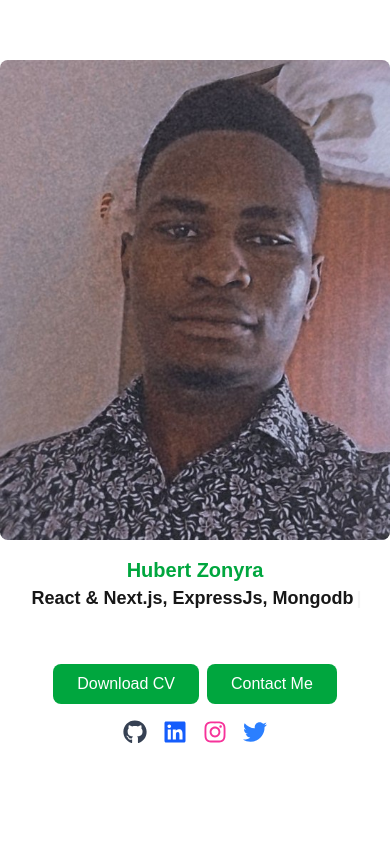
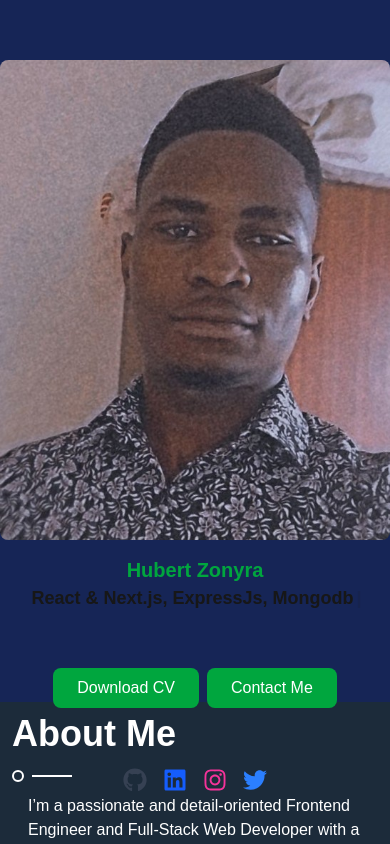
Before and after one commit to zonyra-hubert/Simple-Portfolio-site, a Next.js app: page / in a window 390 px wide. Shown: the top 844 px of the page. Built offline with nearby package versions, Linux system fonts and the light colour scheme.

Commit message:
made some fixes

```diff
--- a/components/Experience.tsx
+++ b/components/Experience.tsx
@@ -26,10 +26,10 @@ const Experience = () => {
               current with modern web technologies like Zod for validation and
               seamless UI animations.
             </p>
-            <h3 className="text-xl font-bold mt-4">
+            <h3 className="text-xl font-bold mt-4 mb-1">
               <span>•</span> Ecommerce Website with Next.js
             </h3>
-            <p className="mt-1">
+            {/*<p className="mt-1">*/}
               Having completed the Ultimate Next.js course, I have gained
               comprehensive expertise in full-stack web development,
               specifically in building production-grade e-commerce applications.
@@ -43,7 +43,7 @@ const Experience = () => {
               seamless front-end shopping experience, demonstrating my ability
               to integrate modern best practices and deliver high-quality,
               scalable web solutions. <Edditer />
-            </p>
+            {/*</p>*/}
           </div>
         </div>
 
--- /dev/null
+++ b/components/HeroSection.tsx
@@ -0,0 +1,106 @@
+
+import {motion} from "framer-motion";
+import Image from "next/image";
+import  Link from "next/link";
+import {FaLinkedin} from "react-icons/fa";
+import {FaInstagram} from "react-icons/fa";
+import {FaTwitter} from "react-icons/fa";
+import {FaGithub} from "react-icons/fa";
+import {Typewriter} from "react-simple-typewriter";
+
+import hubert from "../assets/hubert2.jpg";
+
+const fadeIn = {
+    hidden: { opacity: 0, y: 20 },
+    visible: { opacity: 1, y: 0 },
+};
+export default function HeroSection({contactMeRef}:{contactMeRef:unknown}   ) {
+
+
+    const scroll = () => {
+        // @ts-ignore
+        contactMeRef.current?.scrollIntoView({ behavior: "smooth" });
+    };
+
+
+return (<motion.div
+    initial="hidden"
+    animate="visible"
+    variants={fadeIn}
+    transition={{ duration: 0.8 }}
+    className=" w-full lg:w-[400px] lg:fixed lg:h-screen  h-[50%] md:w-[400px] md:fixed md:h-screen z-10 "
+>
+    <div className="flex flex-col items-center justify-center text-center w-full lg:pt-3">
+        <motion.div whileHover={{ scale: 1.05 }}>
+            <Image
+                src={hubert}
+                width={200}
+                height={100}
+                alt="Hubert"
+                className="w-full h-auto rounded-lg"
+            />
+        </motion.div>
+        <h1 className="lg:text-2xl md:text-2xl  font-bold mt-4 text-xl text-green-600">
+            Hubert Zonyra
+        </h1>
+        <h2 className="font-bold text-lg">
+            <Typewriter
+                words={[
+                    "Software Engineer",
+                    "React & Next.js, ExpressJs, Mongodb",
+                ]}
+                loop={true}
+                cursor
+                cursorStyle="|"
+                typeSpeed={70}
+                deleteSpeed={50}
+                delaySpeed={1500}
+            />
+        </h2>
+
+        <div className="flex gap-2 py-10  ">
+            <motion.a
+                href="/Resume.pdf"
+                target="_blank"
+                rel="noopener noreferrer"
+                className="inline-block mt-4 px-6 py-2 bg-green-600 text-white rounded-lg hover:bg-green-700 transition duration-300"
+                whileHover={{ scale: 1.05 }}
+            >
+                Download CV
+            </motion.a>
+            <motion.button
+                onClick={scroll}
+                className="inline-block mt-4 px-6 py-2 cursor-pointer bg-green-600 text-white rounded-lg hover:bg-green-700 transition duration-300"
+                whileHover={{ scale: 1.05 }}
+            >
+                Contact Me
+            </motion.button>
+        </div>
+        <motion.div
+            className=" mt-5 bottom-20 pb-5  "
+            initial="hidden"
+            whileInView="visible"
+            variants={fadeIn}
+            transition={{ delay: 0.3, duration: 0.5 }}
+        >
+            <div className="flex space-x-4  ">
+                <Link href="https://github.com/zonyra-hubert" target="_blank">
+                    <FaGithub className="w-6 h-6 text-gray-700 hover:text-white" />
+                </Link>
+                <Link
+                    href="https://linkedin.com/in/zonyra-hubert"
+                    target="_blank"
+                >
+                    <FaLinkedin className="w-6 h-6 text-blue-600 hover:text-blue-800" />
+                </Link>
+                <Link href="https://instagram.com/your-profile" target="_blank">
+                    <FaInstagram className="w-6 h-6 text-pink-500 hover:text-pink-700" />
+                </Link>
+                <Link href="https://twitter.com/ZonyraHubert" target="_blank">
+                    <FaTwitter className="w-6 h-6 text-blue-500 hover:text-blue-700" />
+                </Link>
+            </div>
+        </motion.div>
+    </div>
+</motion.div>
+)}
--- a/components/MainPage.tsx
+++ b/components/MainPage.tsx
@@ -1,19 +1,15 @@
 /* The above code is a TypeScript React component for a personal portfolio website. It consists of two
 main sections: the Sidebar and the Scrollable Content. */
 "use client";
-import Image from "next/image";
-import hubert from "../assets/hubert2.jpg";
-import { FaGithub, FaLinkedin, FaInstagram, FaTwitter } from "react-icons/fa";
-import Link from "next/link";
-import { Typewriter } from "react-simple-typewriter";
 import CircleLne from "./CircleLne";
 import Divider from "./Divider";
 import SkillBars from "./Skills";
 import Experience from "./Experience";
 import ContactPage from "./ContactME";
 import { motion } from "framer-motion";
-// import Edditer from "./Edditer";
+
 import { useRef } from "react";
+import HeroSection from "@/components/HeroSection";
 
 const fadeIn = {
   hidden: { opacity: 0, y: 20 },
@@ -23,96 +19,15 @@ const fadeIn = {
 const MainPage = () => {
   const contactMeRef = useRef<HTMLDivElement>(null);
 
-  const scroll = () => {
-    contactMeRef.current?.scrollIntoView({ behavior: "smooth" });
-  };
   return (
-    <main className="lg:flex h-screen md:flex shadow-lg py-15 lg:py-0 md:py-0 xl:py-0 2xl:py-0">
+    <main
+
+        className="lg:flex h-screen md:flex shadow-lg py-15 lg:py-0 md:py-0 xl:py-0 2xl:py-0 bg-blue-950 z-0">
       {/* Sidebar */}
-      <motion.div
-        initial="hidden"
-        animate="visible"
-        variants={fadeIn}
-        transition={{ duration: 0.8 }}
-        className=" w-full lg:w-[400px] lg:fixed lg:h-screen md:w-[400px] md:fixed md:h-screen z-10 "
-      >
-        <div className="flex flex-col items-center justify-center text-center w-full lg:pt-3">
-          <motion.div whileHover={{ scale: 1.05 }}>
-            <Image
-              src={hubert}
-              width={200}
-              height={100}
-              alt="Hubert"
-              className="w-full h-auto rounded-lg"
-            />
-          </motion.div>
-          <h1 className="lg:text-2xl md:text-2xl  font-bold mt-4 text-xl text-green-600">
-            Hubert Zonyra
-          </h1>
-          <h2 className="font-bold text-lg">
-            <Typewriter
-              words={[
-                "Software Engineer",
-                "React & Next.js, ExpressJs, Mongodb",
-              ]}
-              loop={true}
-              cursor
-              cursorStyle="|"
-              typeSpeed={70}
-              deleteSpeed={50}
-              delaySpeed={1500}
-            />
-          </h2>
-
-          <div className="flex gap-2 absolute bottom-35 ">
-            <motion.a
-              href="/Resume.pdf"
-              target="_blank"
-              rel="noopener noreferrer"
-              className="inline-block mt-4 px-6 py-2 bg-green-600 text-white rounded-lg hover:bg-green-700 transition duration-300"
-              whileHover={{ scale: 1.05 }}
-            >
-              Download CV
-            </motion.a>
-            <motion.button
-              onClick={scroll}
-              className="inline-block mt-4 px-6 py-2 cursor-pointer bg-green-600 text-white rounded-lg hover:bg-green-700 transition duration-300"
-              whileHover={{ scale: 1.05 }}
-            >
-              Contact Me
-            </motion.button>
-          </div>
-          <motion.div
-            className="absolute bottom-20 pb-5  "
-            initial="hidden"
-            whileInView="visible"
-            variants={fadeIn}
-            transition={{ delay: 0.3, duration: 0.5 }}
-          >
-            <div className="flex space-x-4  ">
-              <Link href="https://github.com/zonyra-hubert" target="_blank">
-                <FaGithub className="w-6 h-6 text-gray-700 hover:text-white" />
-              </Link>
-              <Link
-                href="https://linkedin.com/in/zonyra-hubert"
-                target="_blank"
-              >
-                <FaLinkedin className="w-6 h-6 text-blue-600 hover:text-blue-800" />
-              </Link>
-              <Link href="https://instagram.com/your-profile" target="_blank">
-                <FaInstagram className="w-6 h-6 text-pink-500 hover:text-pink-700" />
-              </Link>
-              <Link href="https://twitter.com/ZonyraHubert" target="_blank">
-                <FaTwitter className="w-6 h-6 text-blue-500 hover:text-blue-700" />
-              </Link>
-            </div>
-          </motion.div>
-        </div>
-      </motion.div>
-
+<HeroSection contactMeRef={contactMeRef}/>
       {/* Scrollable Content */}
       <motion.div
-        className="lg:ml-[400px] md:ml-[400px] bg-[#1c2b3a] flex-1 overflow-y-auto mt-[280px] lg:mt-0 p-3 md:mt-0"
+        className="lg:ml-[400px] md:ml-[400px] bg-[#1c2b3a] flex-1 overflow-y-auto mt-[280px] lg:mt-0 p-3 md:mt-0 z-0"
         initial="hidden"
         animate="visible"
         variants={fadeIn}
--- /dev/null
+++ b/qodana.yaml
@@ -0,0 +1,29 @@
+#-------------------------------------------------------------------------------#
+#               Qodana analysis is configured by qodana.yaml file               #
+#             https://www.jetbrains.com/help/qodana/qodana-yaml.html            #
+#-------------------------------------------------------------------------------#
+version: "1.0"
+
+#Specify inspection profile for code analysis
+profile:
+  name: qodana.starter
+
+#Enable inspections
+#include:
+#  - name: <SomeEnabledInspectionId>
+
+#Disable inspections
+#exclude:
+#  - name: <SomeDisabledInspectionId>
+#    paths:
+#      - <path/where/not/run/inspection>
+
+#Execute shell command before Qodana execution (Applied in CI/CD pipeline)
+#bootstrap: sh ./prepare-qodana.sh
+
+#Install IDE plugins before Qodana execution (Applied in CI/CD pipeline)
+#plugins:
+#  - id: <plugin.id> #(plugin id can be found at https://plugins.jetbrains.com)
+
+#Specify Qodana linter for analysis (Applied in CI/CD pipeline)
+linter: jetbrains/qodana-js:2025.1
```
Also changed, not shown: 1 other file (tests, documents, lock files or other folders).
